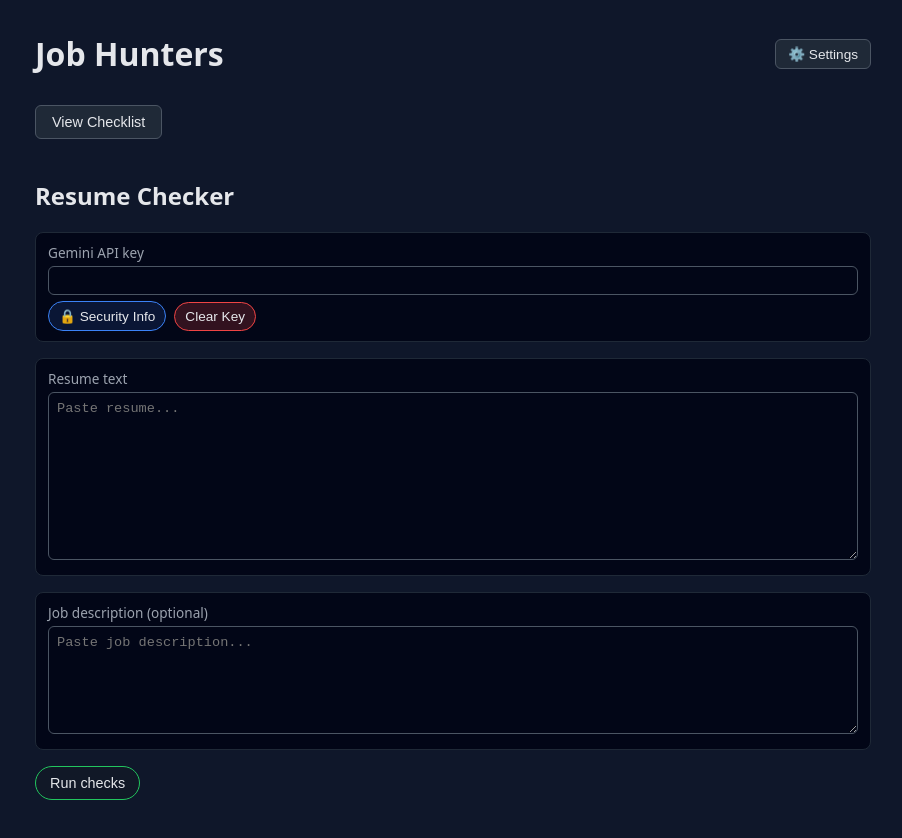
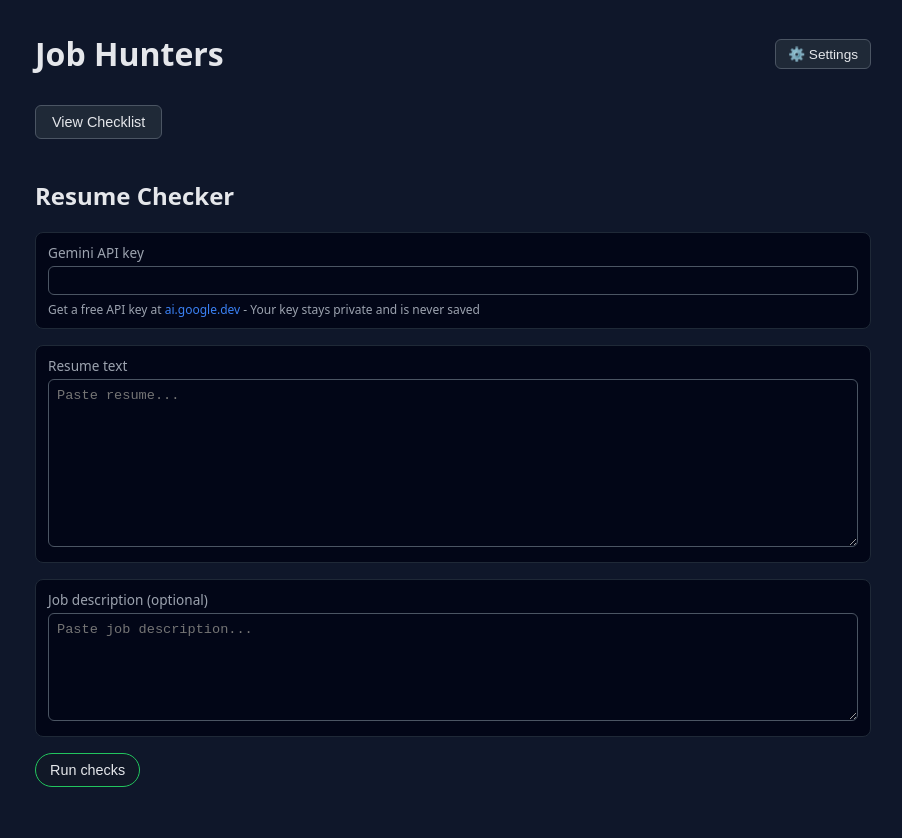
Before and after one commit to raghugg/job-hunter, a React (Vite) app in the folder web/: page / in a window 1280 px wide. Shown: the top 838 px of the page, without its empty margins (187-1089 px from the left). Built offline with nearby package versions, Linux system fonts and the light colour scheme.

Commit message:
Simplify API key UI with help link

```diff
--- a/web/src/tabs/ResumeTab.jsx
+++ b/web/src/tabs/ResumeTab.jsx
@@ -16,14 +16,6 @@ export default function ResumeTab({ onBack, hasNavigated }) {
     "owned", "collaborated", "automated",
   ];
 
-  const handleSaveKey = () => {
-    alert("🔒 Security Info:\n\nFor your security, API keys are no longer saved between sessions.\n\nYour key is:\n• Only stored in memory while the page is open\n• Sent securely through our proxy server\n• Never visible in browser DevTools\n• Automatically cleared when you close the tab");
-  };
-
-  const handleDeleteKey = () => {
-    setUserGeminiKey("");
-    setErrorMsg("");
-  };
 
   const analyze = async () => {
     const text = resumeText || "";
@@ -149,8 +141,9 @@ export default function ResumeTab({ onBack, hasNavigated }) {
       <div style={{ marginBottom: "16px", padding: "10px 12px", borderRadius: "8px", background: "#020617", border: "1px solid #1f2937" }}>
         <label style={{ fontSize: "0.85rem", color: "#9ca3af", display: "block", marginBottom: "4px" }}>Gemini API key</label>
         <input type="password" value={userGeminiKey} onChange={(e) => setUserGeminiKey(e.target.value)} style={{ width: "100%", borderRadius: "6px", border: "1px solid #4b5563", background: "#020617", color: "#e5e7eb", padding: "6px 8px", fontSize: "0.85rem", marginBottom: "6px" }} />
-        <button onClick={handleSaveKey} style={{ padding: "6px 10px", borderRadius: "999px", border: "1px solid #3b82f6", background: "#3b82f622", color: "#e5e7eb", fontSize: "0.85rem", cursor: "pointer" }}>🔒 Security Info</button>
-        <button onClick={handleDeleteKey} style={{ padding: "6px 10px", borderRadius: "999px", border: "1px solid #ef4444", background: "#ef444433", color: "#e5e7eb", fontSize: "0.85rem", cursor: "pointer", marginLeft: "8px" }}>Clear Key</button>
+        <p style={{ fontSize: "0.75rem", color: "#9ca3af", margin: 0 }}>
+          Get a free API key at <a href="https://ai.google.dev" target="_blank" rel="noopener noreferrer" style={{ color: "#3b82f6", textDecoration: "none" }}>ai.google.dev</a> - Your key stays private and is never saved
+        </p>
       </div>
 
       <div style={{ marginBottom: "16px", padding: "10px 12px", borderRadius: "8px", background: "#020617", border: "1px solid #1f2937" }}>
```
